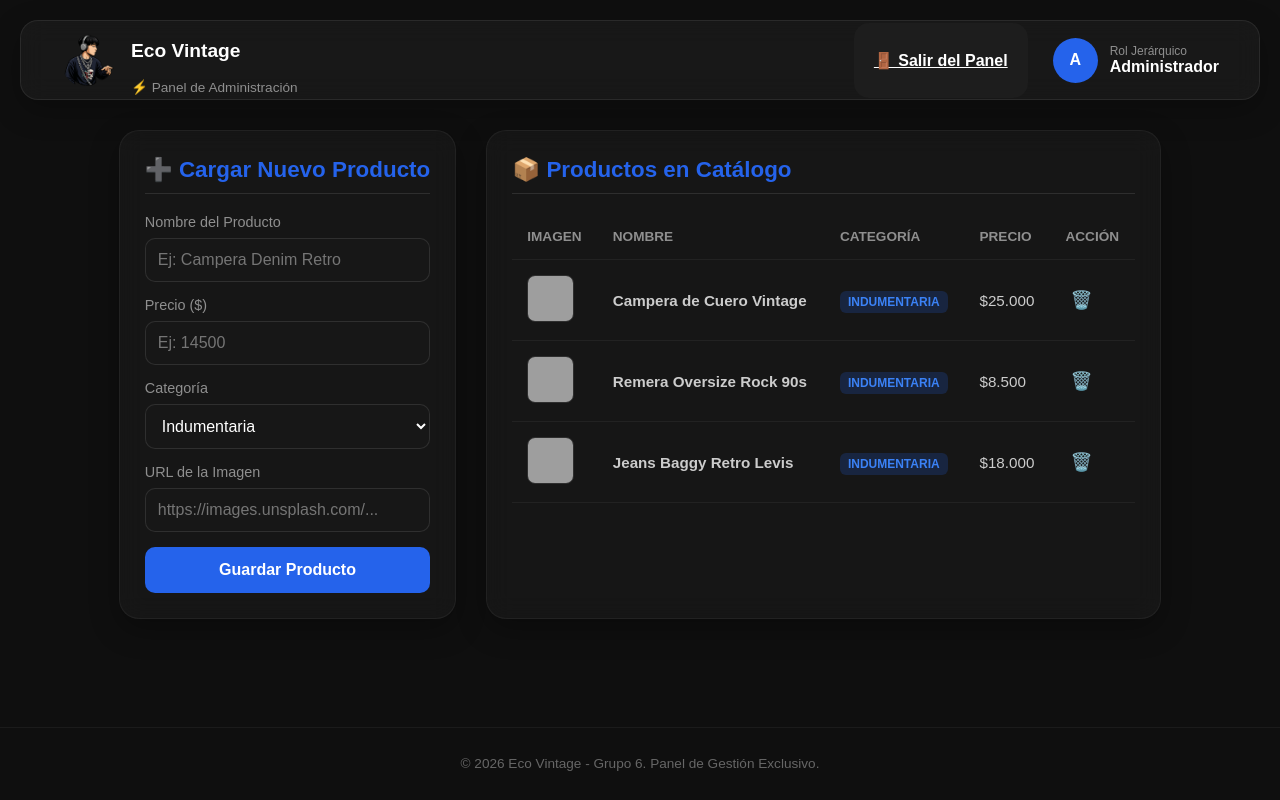
After one commit to DicroccoL/Grupo-6-Trabajo-integrador, a Node server app: page /admin in a window 1280 px wide. The commit adds this page. Run offline with Node 20, Linux system fonts and the light colour scheme; grey boxes are pictures that could not be loaded.

Commit message:
Panel de administracion temporal

```diff
--- a/assets/inicio.css
+++ b/assets/inicio.css
@@ -711,3 +711,151 @@ body {
     .ticket-row-data span, .ticket-total-final, .ticket-item-row .tkt-prod-name, .ticket-item-row .tkt-prod-subtotal { color: black !important; }
     .ticket-item-row { border: 1px solid #ccc; background: none; }
 }
+
+.admin-layout {
+    max-width: 1200px;
+    margin: 130px auto 40px auto;
+    padding: 0 20px;
+    display: grid;
+    grid-template-columns: 1fr 2fr;
+    gap: 30px;
+    box-sizing: border-box;
+}
+
+@media (max-width: 768px) {
+    .admin-layout {
+        grid-template-columns: 1fr;
+        margin-top: 110px;
+    }
+}
+
+.admin-card {
+    background: rgba(255, 255, 255, 0.03);
+    backdrop-filter: blur(12px);
+    border: 1px solid rgba(255, 255, 255, 0.05);
+    border-radius: 20px;
+    padding: 25px;
+    box-shadow: 0 10px 30px rgba(0,0,0,0.3);
+    color: white;
+}
+
+.admin-card h2 {
+    margin-top: 0;
+    margin-bottom: 20px;
+    font-size: 1.4rem;
+    color: #2563eb; /* Azul destacado Eco Vintage */
+    border-bottom: 1px solid rgba(255, 255, 255, 0.1);
+    padding-bottom: 10px;
+}
+
+.form-group {
+    margin-bottom: 15px;
+}
+
+.form-group label {
+    display: block;
+    margin-bottom: 8px;
+    color: #8f8f8f;
+    font-size: 0.9rem;
+}
+
+.form-group input, .form-group select {
+    width: 100%;
+    padding: 12px;
+    background: #171717;
+    border: 1px solid rgba(255, 255, 255, 0.1);
+    border-radius: 10px;
+    color: white;
+    font-size: 1rem;
+    box-sizing: border-box;
+}
+
+.form-group input:focus, .form-group select:focus {
+    outline: none;
+    border-color: #2563eb;
+}
+
+.btn-admin-action {
+    width: 100%;
+    padding: 14px;
+    background: #2563eb;
+    color: white;
+    border: none;
+    border-radius: 10px;
+    font-size: 1rem;
+    font-weight: bold;
+    cursor: pointer;
+    transition: 0.3s ease;
+}
+
+.btn-admin-action:hover {
+    background: #1d4ed8;
+    transform: translateY(-2px);
+}
+
+/* Tabla de Inventario de Productos */
+.table-responsive {
+    overflow-x: auto;
+}
+
+.admin-table {
+    width: 100%;
+    border-collapse: collapse;
+    text-align: left;
+}
+
+.admin-table th, .admin-table td {
+    padding: 15px;
+    border-bottom: 1px solid rgba(255, 255, 255, 0.05);
+}
+
+.admin-table th {
+    color: #8f8f8f;
+    font-weight: 600;
+    font-size: 0.85rem;
+    text-transform: uppercase;
+}
+
+.admin-table td {
+    color: #ccc;
+    font-size: 0.95rem;
+}
+
+.admin-table tr:hover td {
+    background: rgba(255, 255, 255, 0.01);
+    color: white;
+}
+
+.prod-thumb {
+    width: 45px;
+    height: 45px;
+    object-fit: cover;
+    border-radius: 8px;
+    border: 1px solid rgba(255,255,255,0.1);
+}
+
+.badge-cat {
+    padding: 4px 8px;
+    border-radius: 6px;
+    font-size: 0.75rem;
+    font-weight: bold;
+    text-transform: uppercase;
+}
+
+.cat-indumentaria { background: rgba(37, 99, 235, 0.2); color: #3b82f6; }
+.cat-calzado { background: rgba(16, 185, 129, 0.2); color: #10b981; }
+
+.btn-delete {
+    background: none;
+    border: none;
+    color: #ef4444;
+    cursor: pointer;
+    font-size: 1.1rem;
+    padding: 5px;
+    transition: 0.2s;
+}
+
+.btn-delete:hover {
+    color: #dc2626;
+    transform: scale(1.1);
+}
--- /dev/null
+++ b/js/admin.js
@@ -0,0 +1,78 @@
+document.addEventListener("DOMContentLoaded", () => {
+    const productosBase = [
+        { id: 1, nombre: "Campera de Cuero Vintage", precio: 25000, categoria: "indumentaria", img: "https://images.unsplash.com/photo-1551028719-00167b16eac5?w=400" },
+        { id: 2, nombre: "Remera Oversize Rock 90s", precio: 8500, categoria: "indumentaria", img: "https://images.unsplash.com/photo-1521572267360-ee0c2909d518?w=400" },
+        { id: 3, nombre: "Jeans Baggy Retro Levis", precio: 18000, categoria: "indumentaria", img: "https://images.unsplash.com/photo-1542272604-787c3835535d?w=400" }
+    ];
+
+    let inventario = JSON.parse(localStorage.getItem("inventarioProductos"));
+    if (!inventario) {
+        inventario = productosBase;
+        localStorage.setItem("inventarioProductos", JSON.stringify(inventario));
+    }
+
+    const tbody = document.getElementById("tbody-productos");
+    const formAlta = document.getElementById("form-alta-producto");
+
+    function renderizarTabla() {
+        tbody.innerHTML = "";
+
+        if (inventario.length === 0) {
+            tbody.innerHTML = `<tr><td colspan="5" class="table-empty-msg">No hay productos en stock.</td></tr>`;
+            return;
+        }
+
+        inventario.forEach((prod, index) => {
+            const tr = document.createElement("tr");
+            tr.innerHTML = `
+                <td><img src="${prod.img}" class="prod-thumb" alt="${prod.nombre}" onerror="this.src='https://images.unsplash.com/photo-1539109136881-3be0616acf4b?w=400'"></td>
+                <td><strong>${prod.nombre}</strong></td>
+                <td><span class="badge-cat cat-${prod.categoria}">${prod.categoria}</span></td>
+                <td class="table-price">$${prod.precio.toLocaleString("es-AR")}</td>
+                <td>
+                    <button class="btn-delete" data-index="${index}" title="Eliminar Producto">🗑️</button>
+                </td>
+            `;
+            tbody.appendChild(tr);
+        });
+        const botonesBorrar = document.querySelectorAll(".btn-delete");
+        botonesBorrar.forEach(btn => {
+            btn.addEventListener("click", (e) => {
+                const idx = e.target.getAttribute("data-index");
+                eliminarProducto(idx);
+            });
+        });
+    }
+    formAlta.addEventListener("submit", (e) => {
+        e.preventDefault();
+
+        const nombre = document.getElementById("prod-nombre").value.trim();
+        const precio = parseFloat(document.getElementById("prod-precio").value);
+        const categoria = document.getElementById("prod-categoria").value;
+        const imagen = document.getElementById("prod-imagen").value.trim();
+
+        const nuevoProducto = {
+            id: Date.now(),
+            nombre: nombre,
+            precio: precio,
+            categoria: categoria,
+            img: imagen
+        };
+
+        inventario.push(nuevoProducto);
+        localStorage.setItem("inventarioProductos", JSON.stringify(inventario));
+
+        formAlta.reset();
+        renderizarTabla();
+        alert("✨ ¡Producto agregado al inventario exitosamente!");
+    });
+
+    function eliminarProducto(index) {
+        if (confirm(`¿Está seguro que desea eliminar "${inventario[index].nombre}" del catálogo?`)) {
+            inventario.splice(index, 1);
+            localStorage.setItem("inventarioProductos", JSON.stringify(inventario));
+            renderizarTabla();
+        }
+    }
+    renderizarTabla();
+});
--- a/server.js
+++ b/server.js
@@ -21,6 +21,9 @@ app.get("/carrito", (req, res) => {
 app.get("/ticket", (req, res) => {
     res.render("ticket");
 });
+app.get("/admin", (req, res) => {
+    res.render("admin");
+});
 
 app.listen(3000, () => {
     console.log("Servidor abierto en http://localhost:3000");});
--- /dev/null
+++ b/views/admin.ejs
@@ -0,0 +1,90 @@
+<!DOCTYPE html>
+<html lang="es">
+<head>
+    <meta charset="UTF-8">
+    <meta name="viewport" content="width=device-width, initial-scale=1.0">
+    <title>Eco Vintage - Panel de Control</title>
+    <link rel="stylesheet" href="/assets/inicio.css">
+</head>
+<body>
+    <nav class="navbar">
+        <div class="nav-brand">
+            <img src="/img/logo.png" alt="Logo">
+            <div>
+                <h1>Eco Vintage</h1>
+                <span class="admin-indicator-text">⚡ Panel de Administración</span>
+            </div>
+        </div>
+
+        <div class="nav-actions">
+            <a href="/" class="carrito-btn" id="btn-cerrar-admin">
+                🚪 Salir del Panel
+            </a>
+            <div class="user-box">
+                <div class="avatar admin-avatar">A</div>
+                <div class="user-info">
+                    <span class="welcome">Rol Jerárquico</span>
+                    <strong>Administrador</strong>
+                </div>
+            </div>
+        </div>
+    </nav>
+
+    <div class="admin-layout">
+
+        <aside class="admin-card">
+            <h2>➕ Cargar Nuevo Producto</h2>
+            <form id="form-alta-producto">
+                <div class="form-group">
+                    <label for="prod-nombre">Nombre del Producto</label>
+                    <input type="text" id="prod-nombre" placeholder="Ej: Campera Denim Retro" required>
+                </div>
+
+                <div class="form-group">
+                    <label for="prod-precio">Precio ($)</label>
+                    <input type="number" id="prod-precio" placeholder="Ej: 14500" required>
+                </div>
+
+                <div class="form-group">
+                    <label for="prod-categoria">Categoría</label>
+                    <select id="prod-categoria">
+                        <option value="indumentaria">Indumentaria</option>
+                        <option value="calzado">Calzado</option>
+                    </select>
+                </div>
+
+                <div class="form-group">
+                    <label for="prod-imagen">URL de la Imagen</label>
+                    <input type="url" id="prod-imagen" placeholder="https://images.unsplash.com/..." required>
+                </div>
+
+                <button type="submit" class="btn-admin-action">Guardar Producto</button>
+            </form>
+        </aside>
+        <main class="admin-card">
+            <h2>📦 Productos en Catálogo</h2>
+            <div class="table-responsive">
+                <table class="admin-table">
+                    <thead>
+                        <tr>
+                            <th>Imagen</th>
+                            <th>Nombre</th>
+                            <th>Categoría</th>
+                            <th>Precio</th>
+                            <th>Acción</th>
+                        </tr>
+                    </thead>
+                    <tbody id="tbody-productos">
+                    </tbody>
+                </table>
+            </div>
+        </main>
+    </div>
+
+    <footer class="main-footer">
+        <p>© 2026 Eco Vintage - Grupo 6. Panel de Gestión Exclusivo.</p>
+    </footer>
+
+    <script src="/js/admin.js"></script>
+</body>
+</html>
```
Also changed, not shown: assets/styles.css (+35 -0 lines), js/app.js (+70 -1 lines), views/index.ejs (+20 -16 lines).
